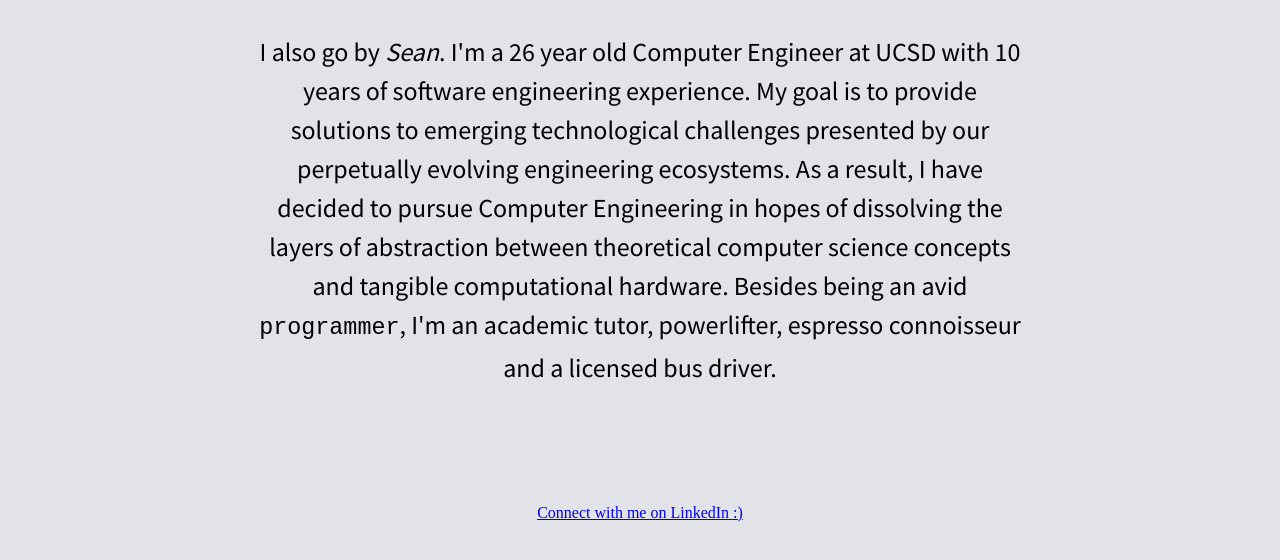
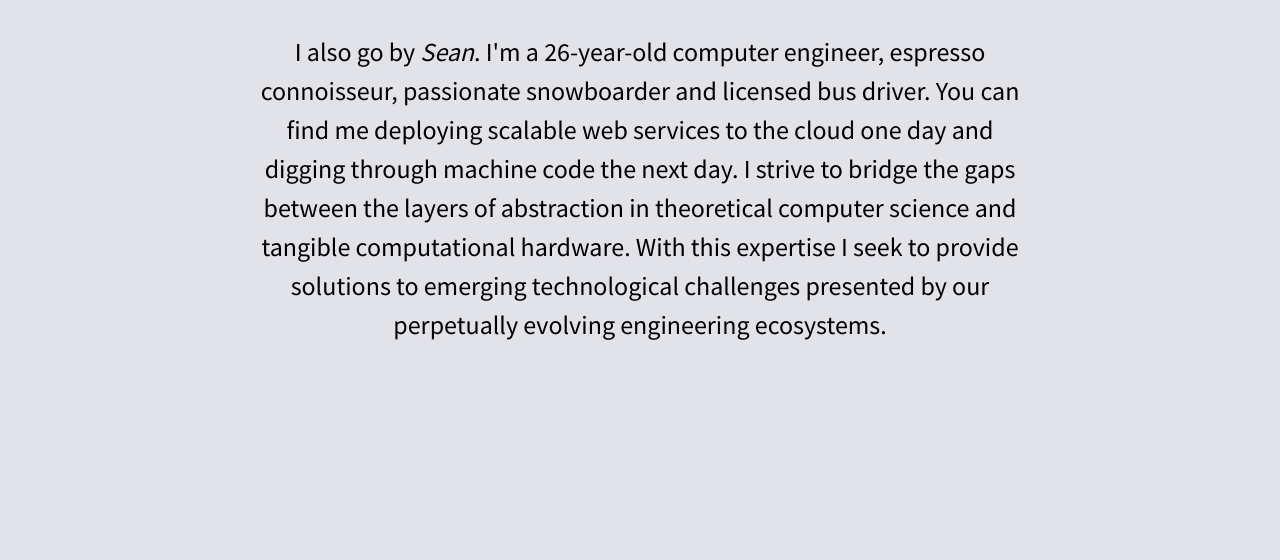
Before and after one commit to sshokooh/Resume-Website, a plain HTML site: page public/index.html in a window 1280 px wide. Shown: the part 514-1074 px from the top of the page. Drawn offline with nearby package versions, Linux system fonts and the light colour scheme; a small style sheet from the web is missing.

```diff
--- a/public/index.html
+++ b/public/index.html
@@ -7,11 +7,9 @@
         <link rel="icon" type="image/png" sizes="32x32" href="images/favicon_io/favicon-32x32.png">
         <link rel="icon" type="image/png" sizes="16x16" href="imagesfavicon_io/favicon-16x16.png">
         <link rel="manifest" href="site.webmanifest">
-        <link href="styles/main.css" type="text/css" rel="stylesheet">
-        <script src="//ajax.googleapis.com/ajax/libs/jquery/1.10.2/jquery.min.js"></script>
-
-        <script src="scripts/main.js"></script>
-        <script src="https://platform.linkedin.com/badges/js/profile.js" async defer></script>
+        <link href="https://fonts.googleapis.com/css2?family=Source+Sans+Pro&display=swap" rel="stylesheet" >
+        <link href="https://fonts.googleapis.com/css2?family=Source+Sans+Pro&display=swap" rel="stylesheet" >
+        <script src="https://code.jquery.com/jquery-3.7.1.min.js" integrity="sha256-/JqT3SQfawRcv/BIHPThkBvs0OEvtFFmqPF/lYI/Cxo=" crossorigin="anonymous"></script>
         <title>~/Sean</title>
     </head>
     <body>
@@ -30,19 +28,21 @@
                     <section id="bio">
                         <h1>Hey, I'm<br>Sherveen Shokoohi!</h1><br>
 
-
-                    <p>I also go by <i>Sean</i>. I'm a 26 year old Computer Engineer at UCSD with 10 years of
-                        software engineering experience. My goal is to provide solutions to emerging
-                        technological challenges presented by our perpetually evolving engineering
-                        ecosystems. As a result, I have decided to pursue Computer Engineering in hopes
-                        of dissolving the layers of abstraction between theoretical computer
-                        science concepts and tangible computational hardware. Besides being an avid <span class="code">programmer</span>, I'm an academic tutor,
-                        powerlifter, espresso connoisseur and a licensed bus driver.</p> <br><br><br>
+                    <p>I also go by <i>Sean</i>.
+                        I'm a 26-year-old computer engineer, espresso connoisseur, passionate snowboarder and licensed bus driver.
+                        You can find me deploying scalable web services to the cloud one day and digging through
+                        machine code the next day. I strive to bridge the gaps between the layers of abstraction in
+                        theoretical computer science and tangible computational hardware. With this expertise I
+                        seek to provide solutions to emerging technological challenges presented by our
+                        perpetually evolving engineering ecosystems.</p> <br><br><br>
                     </section>
 
-                <div class="LI-profile-badge" style="align-self: center; padding-bottom: 10%;"  data-version="v1" data-size="large" data-locale="en_US" data-type="horizontal" data-theme="dark" data-vanity="sherveen-shokoohi"><a class="LI-simple-link" href='https://www.linkedin.com/in/sherveen-shokoohi?trk=profile-badge'>Connect with me on LinkedIn :)</a></div>
+                <div class="badge-base LI-profile-badge" style="align-self: center; padding-bottom: 10%;" data-locale="en_US" data-size="large" data-theme="light" data-type="HORIZONTAL" data-vanity="sherveen-shokoohi" data-version="v1"><a class="badge-base__link LI-simple-link" href="https://www.linkedin.com/in/sherveen-shokoohi?trk=profile-badge"></a></div>
+
             </main>
             <link href="//cdn.jsdelivr.net/npm/hack-font@3/build/web/hack.css" rel="stylesheet">
-            <link href="https://fonts.googleapis.com/css2?family=Source+Sans+Pro&display=swap" rel="stylesheet" >
+            <link href="styles/main.css" type="text/css" rel="stylesheet">
+            <script src="scripts/main.js"></script>
+            <script src="https://platform.linkedin.com/badges/js/profile.js" async defer type="text/javascript"></script>
     </body>
 </html>
```
